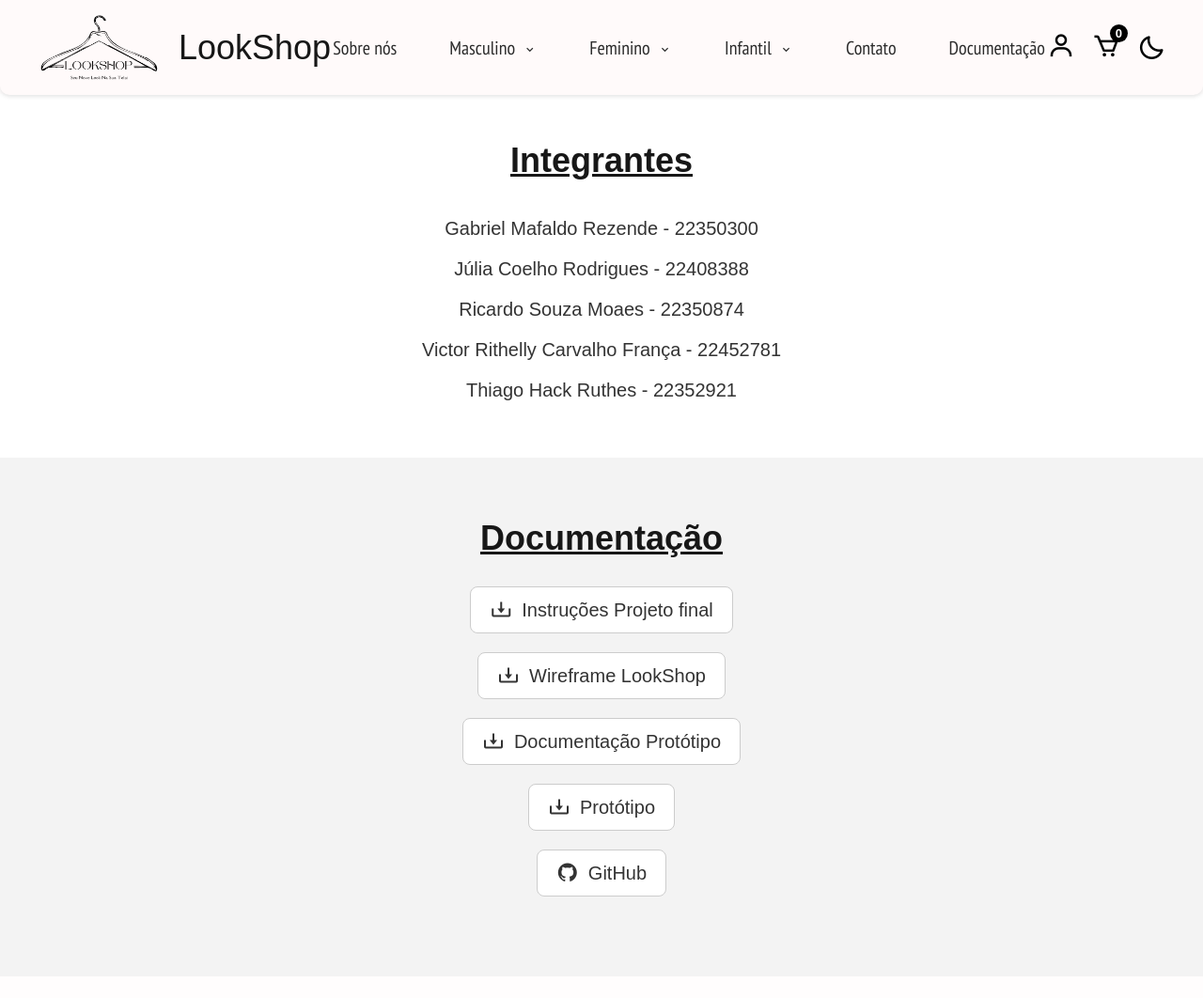
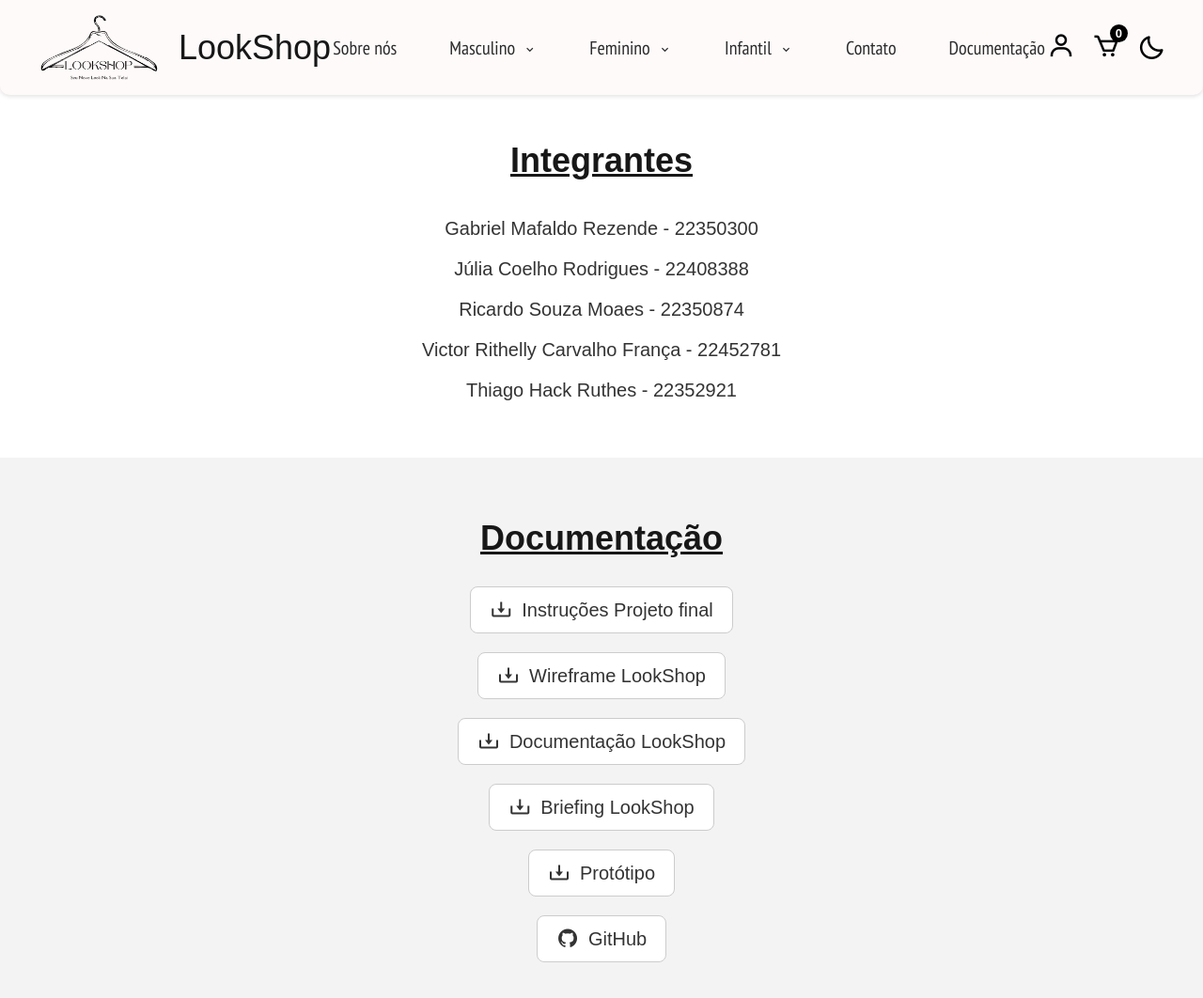
Before and after one commit to gabrielmrezende/Projeto2-PW-CEUB, a plain HTML site: page documentacao.html in a window 1280 px wide. Shown: the whole page at 94% size. Before the commit the page ends 1039 px from the top, so only its background shows below. Drawn offline with nearby package versions, Linux system fonts and the light colour scheme; a web font is replaced by a local one.

Commit message:
documentação final

```diff
--- a/documentacao.html
+++ b/documentacao.html
@@ -136,11 +136,20 @@
           </li>
           <li>
             <a
-              href="assets/documents/documentacao_prototipo.odt"
+              href="assets/documents/DocumentaçãoLookShop.docx"
               target="_blank"
               download
             >
-              <i class="bx bx-download"></i> Documentação Protótipo
+              <i class="bx bx-download"></i> Documentação LookShop
+            </a>
+          </li>
+          <li>
+            <a
+              href="assets/documents/BRIEFING PROJETO_ LookShop.docx"
+              target="_blank"
+              download
+            >
+              <i class="bx bx-download"></i> Briefing LookShop
             </a>
           </li>
           <li>
```
Also changed, not shown: 3 other files.
